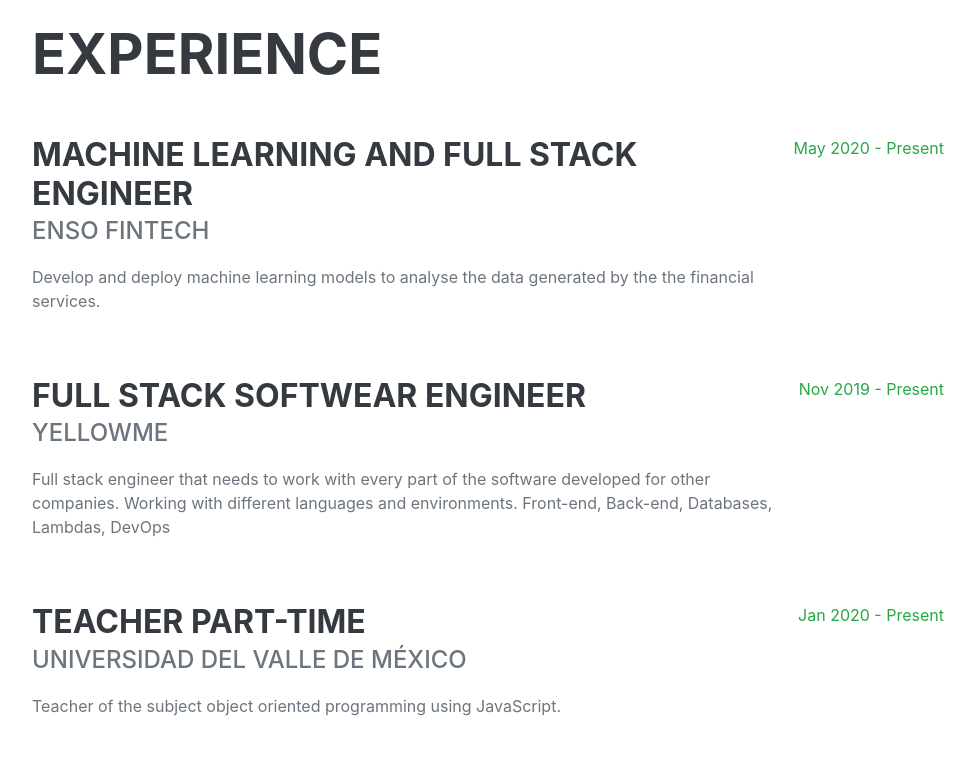
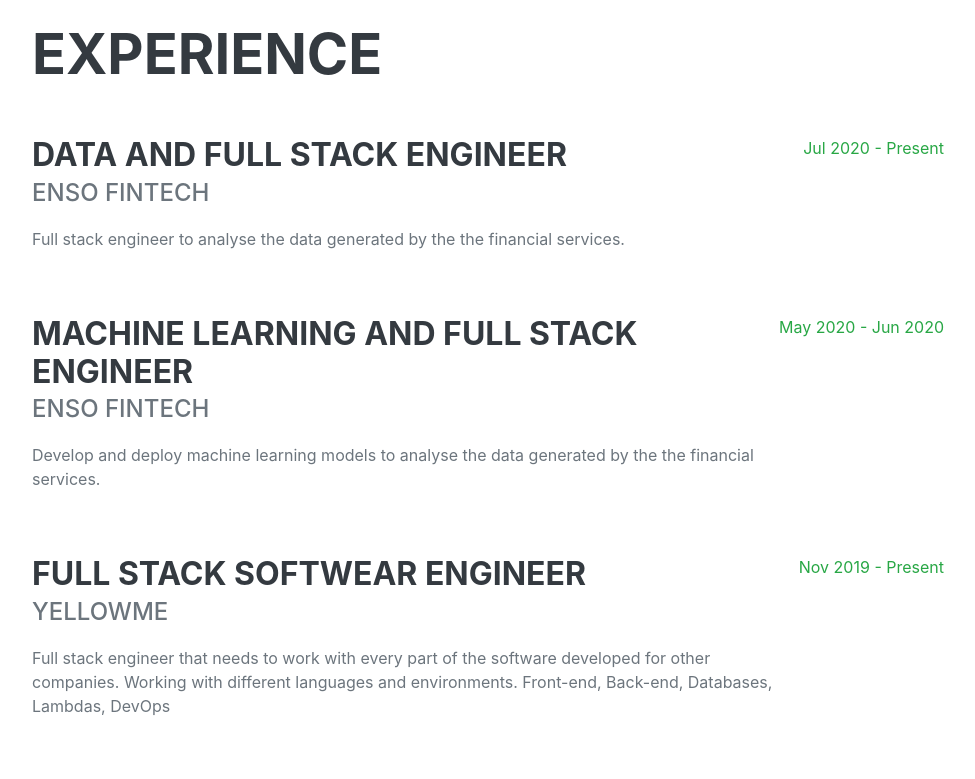
Before and after one commit to brunocenteno/brunocenteno.github.io, a plain HTML site: page index.html in a window 1280 px wide. Shown: the part 860-1639 px from the top of the page, without its empty margins (288-1263 px from the left). Drawn offline with nearby package versions, Linux system fonts and the light colour scheme; a web font is replaced by a local one.

Commit message:
Update index.html

```diff
--- a/index.html
+++ b/index.html
@@ -55,11 +55,19 @@
                     <h2 class="mb-5">Experience</h2>
                     <div class="d-flex flex-column flex-md-row justify-content-between mb-5">
                         <div class="flex-grow-1">
+                            <h3 class="mb-0">Data and Full Stack Engineer</h3>
+                            <div class="subheading mb-3">Enso Fintech</div>
+                            <p>Full stack engineer to analyse the data generated by the the financial services.</p>
+                        </div>
+                        <div class="flex-shrink-0"><span class="text-primary">Jul 2020 - Present</span></div>
+                    </div>
+                    <div class="d-flex flex-column flex-md-row justify-content-between mb-5">
+                        <div class="flex-grow-1">
                             <h3 class="mb-0">Machine Learning and Full Stack Engineer</h3>
                             <div class="subheading mb-3">Enso Fintech</div>
                             <p>Develop and deploy machine learning models to analyse the data generated by the the financial services.</p>
                         </div>
-                        <div class="flex-shrink-0"><span class="text-primary">May 2020 - Present</span></div>
+                        <div class="flex-shrink-0"><span class="text-primary">May 2020 - Jun 2020</span></div>
                     </div>
                     <div class="d-flex flex-column flex-md-row justify-content-between mb-5">
                         <div class="flex-grow-1">
@@ -172,6 +180,9 @@
                         <li>
                             <span class="fa-li"><i class="fas fa-check"></i></span><a href="https://www.sololearn.com/Profile/6433742">Solo learn profile.</a>
                         </li>
+                        <li>
+                            <span class="fa-li"><i class="fas fa-check"></i></span><a href="http://34.68.79.132/">Dandelion or grass classificator.</a>
+                        </li>
                     </ul>
                     <div class="subheading mb-3">Workflow</div>
                     <ul class="fa-ul mb-0">
```
